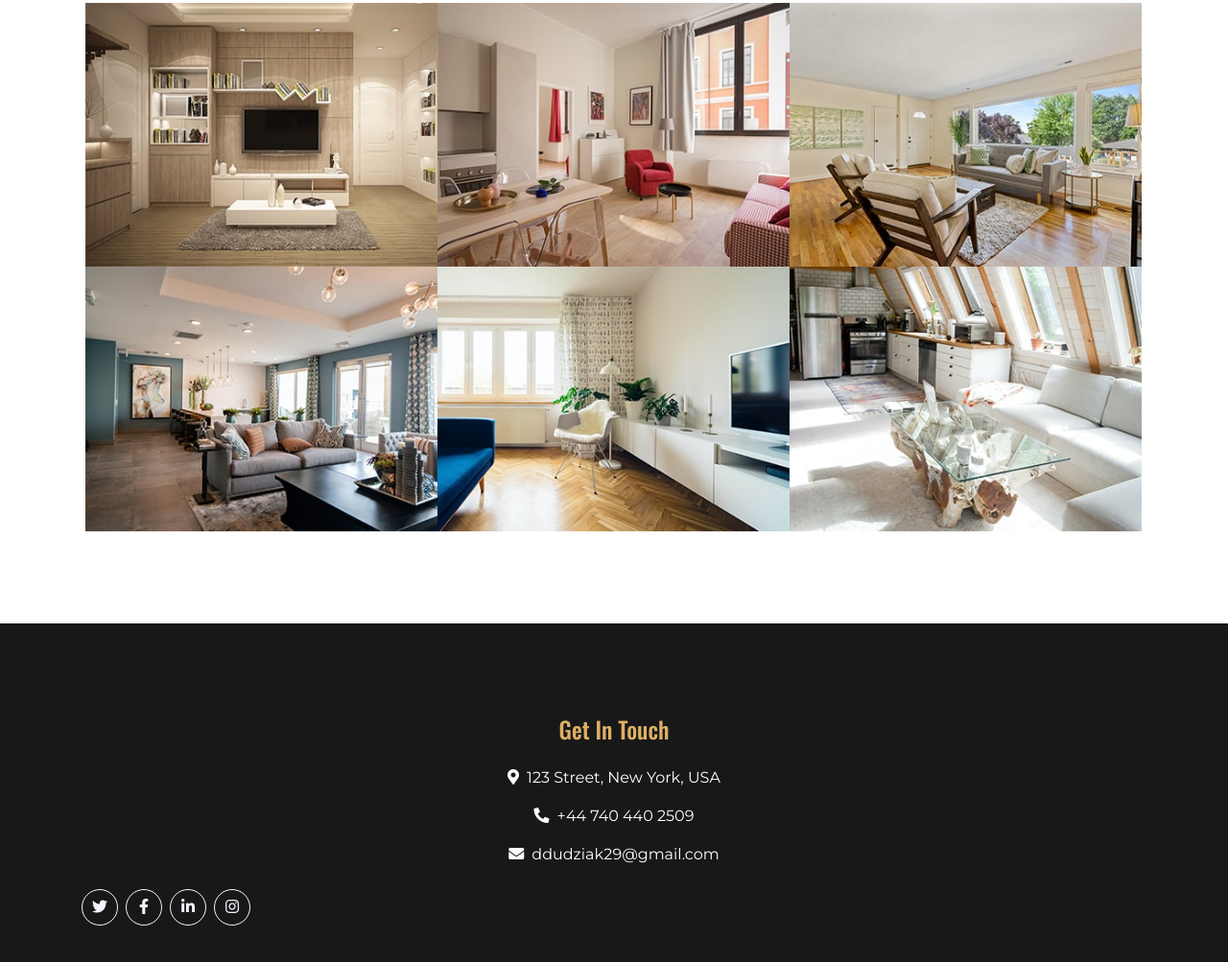
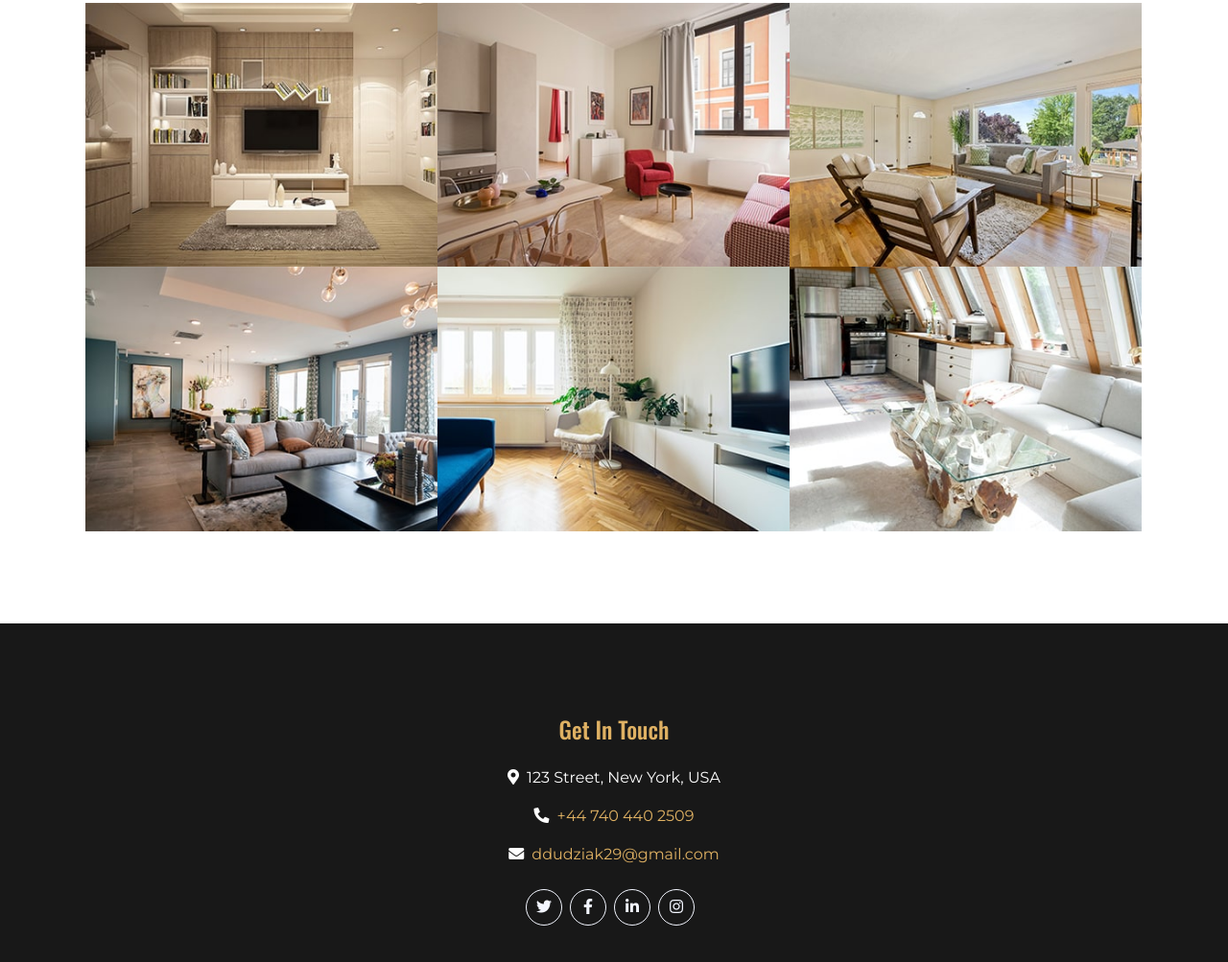
Before and after one commit to eStasicki/domplastering, a plain HTML site: page index.html in a window 1280 px wide. Shown: the part 978-1981 px from the top of the page at 96% size. Drawn offline with nearby package versions, Linux system fonts and the light colour scheme.

Commit message:
change index page

```diff
--- a/index.html
+++ b/index.html
@@ -373,9 +373,15 @@
             <p>
               <i class="fa fa-map-marker-alt mr-2"></i>123 Street, New York, USA
             </p>
-            <p><i class="fa fa-phone-alt mr-2"></i>+44 740 440 2509</p>
-            <p><i class="fa fa-envelope mr-2"></i>ddudziak29@gmail.com</p>
-            <div class="d-flex justify-content-start mt-4">
+            <p>
+              <i class="fa fa-phone-alt mr-2"></i
+              ><a href="tel:+447404402509">+44 740 440 2509</a>
+            </p>
+            <p>
+              <i class="fa fa-envelope mr-2"></i
+              ><a href="mailto:ddudziak29@gmail.com">ddudziak29@gmail.com</a>
+            </p>
+            <div class="d-flex justify-content-center mt-4">
               <a
                 class="btn btn-outline-light rounded-circle text-center mr-2 px-0"
                 style="width: 38px; height: 38px"
```
